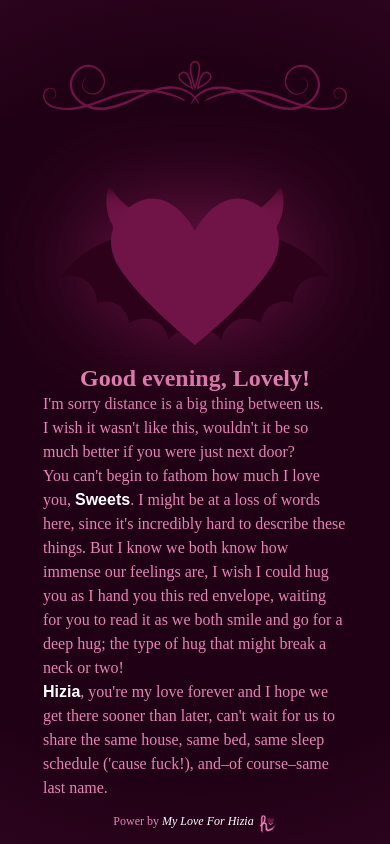
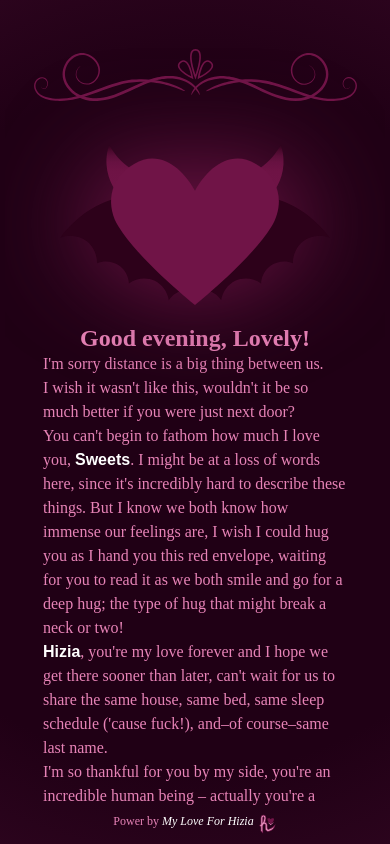
Before and after one commit to IamFastre/our-valentine, a React (Vite) app: page / in a window 390 px wide. Built offline with nearby package versions, Linux system fonts and the light colour scheme; a web font is replaced by a local one.

Commit message:
last touches

```diff
--- a/src/app/index.tsx
+++ b/src/app/index.tsx
@@ -41,6 +41,12 @@ export default function App() {
           <br/>
           <strong>Hizia</strong>, you're my love forever and I hope we get there sooner than later, can't wait for us to
           share the same house, same bed, same sleep schedule ('cause fuck!), and–of course–same last name.
+          <br/>
+          I'm so thankful for you by my side, you're an incredible human being – actually you're a goddess, you make my
+          whole life much better. You're the part of my day I yearn for, you always send chills down my chest; warm chills,
+          if that makes any sense. You're my comfort is what I'm trying to get across.
+          <br/>
+          Again, <strong>Hizia</strong>, I love you so much.
         </p>
         <div className={`${styles.swirl} ${styles.other}`} />
       </section>
--- a/src/app/styles.module.css
+++ b/src/app/styles.module.css
@@ -46,12 +46,11 @@
   mask: url(/swirl.svg) no-repeat center;
   width: 500px;
   min-height: 100px;
-  margin: 50px 0;
+  margin: 20px 0 0 0;
 }
 
 .swirl.other {
   transform: scaleY(-1);
-  margin: 50px 0;
 }
 
 .footer {
@@ -85,9 +84,7 @@
   }
 
   .swirl {
-    width: 80%;
-    height: 100px;
-    margin: 30px 0;
+    width: 85%;
   }
 }
 
```
